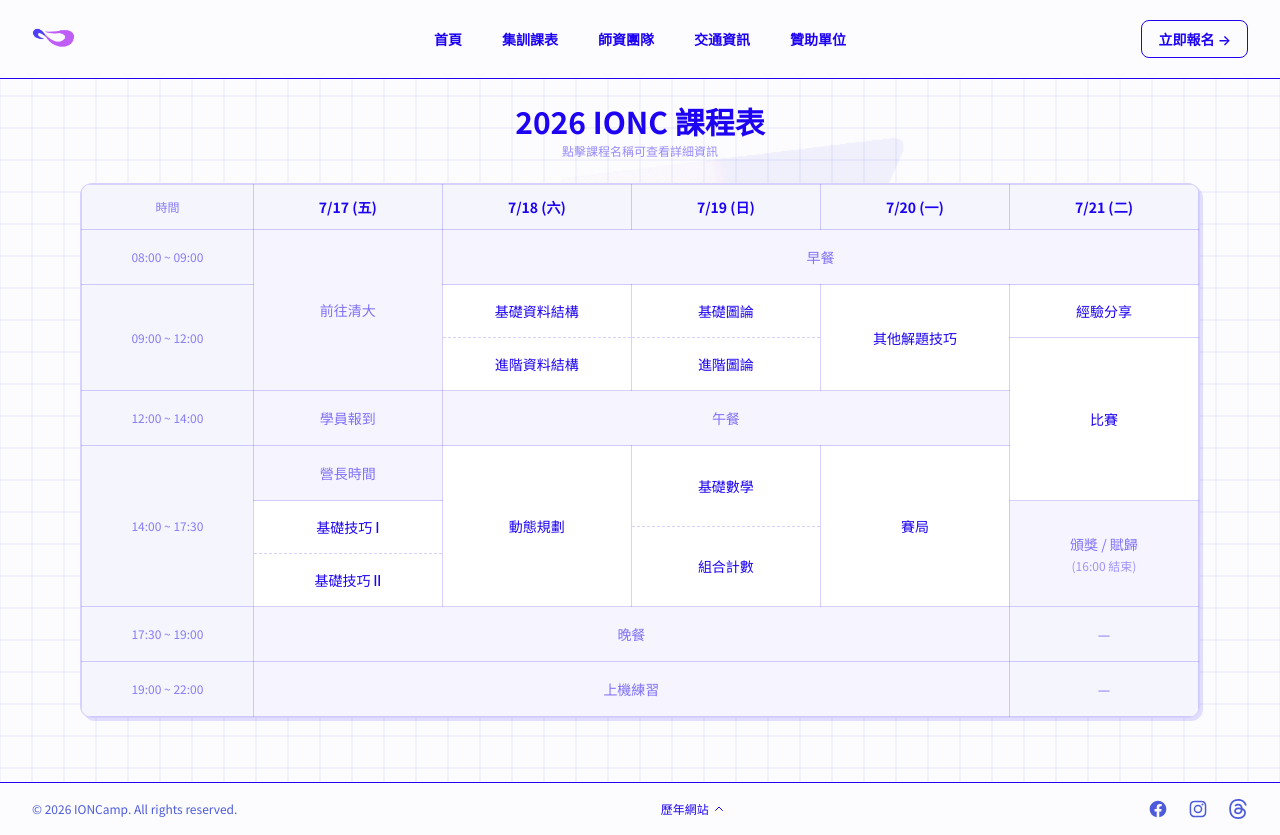
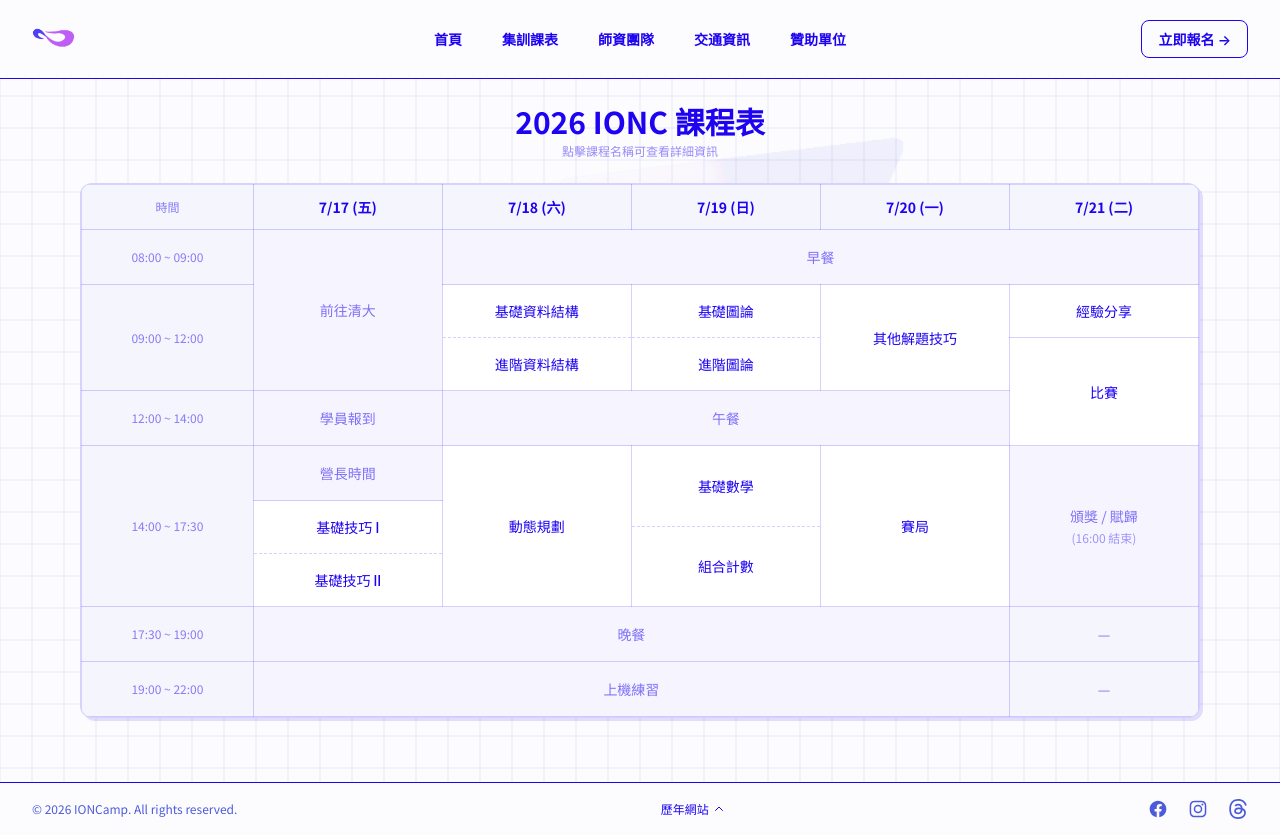
Before and after one commit to ioncamp-internal/web-ionc, a Next.js app: page /2026/courses in a window 1280 px wide. Built offline with nearby package versions, Linux system fonts and the light colour scheme.

Commit message:
fix:調整時間表時間

```diff
--- a/src/pages/2026/courses/index.js
+++ b/src/pages/2026/courses/index.js
@@ -41,14 +41,14 @@ const courseDetails = {
     content: '時間減枝、折半枚舉、啟發式合併、Bitset 優化、Hash、根號算法',
   },
   '經驗分享': {
-    time: '09:00 - 12:00',
+    time: '09:00 - 10:00',
     day: '7/21 (二)',
     instructor: '',
     prerequisites: '無',
     content: '講師分享競程學習歷程與比賽心得。',
   },
   '比賽': {
-    time: '約 10:30 - 16:00',
+    time: '約 10:00 - 14:00',
     day: '7/21 (二)',
     instructor: '',
     prerequisites: '全部課程',
@@ -217,7 +217,7 @@ export default function Courses() {
 
                   {/* Row 2b */}
                   <tr>
-                    <td className={tdBase} style={{ borderColor: BORDER_COLOR, background: COURSE_BG, padding: 0, height: '1px' }} rowSpan={3}>
+                    <td className={tdBase} style={{ borderColor: BORDER_COLOR, background: COURSE_BG, padding: 0, height: '1px' }} rowSpan={2}>
                       <CourseCell name="比賽" onClick={() => openCourse('比賽')} className="h-full" />
                     </td>
                   </tr>
@@ -256,6 +256,13 @@ export default function Courses() {
                     <td className={tdBase} style={{ borderColor: BORDER_COLOR, background: COURSE_BG, padding: 0, height: '1px' }} rowSpan={2}>
                       <CourseCell name="賽局" onClick={() => openCourse('賽局')} className="h-full" />
                     </td>
+
+                    <td className={tdBase} style={{ borderColor: BORDER_COLOR, background: MEAL_BG }} rowSpan={2}>
+                      <UtilCell className="flex-col gap-1">
+                        <span>頒獎 / 賦歸</span>
+                        <span className="text-xs" style={{ color: 'rgba(29,3,241,0.4)' }}>(16:00 結束)</span>
+                      </UtilCell>
+                    </td>
                   </tr>
 
                   {/* Row 4b */}
@@ -266,12 +273,6 @@ export default function Courses() {
                         <div style={{ borderTop: `1px dashed ${BORDER_COLOR}` }} />
                         <CourseCell name="基礎技巧 Ⅱ" onClick={() => openCourse('基礎技巧 Ⅱ')} className="flex-1" />
                       </div>
-                    </td>
-                    <td className={tdBase} style={{ borderColor: BORDER_COLOR, background: MEAL_BG }}>
-                      <UtilCell className="flex-col gap-1">
-                        <span>頒獎 / 賦歸</span>
-                        <span className="text-xs" style={{ color: 'rgba(29,3,241,0.4)' }}>(16:00 結束)</span>
-                      </UtilCell>
                     </td>
                   </tr>
 
```
